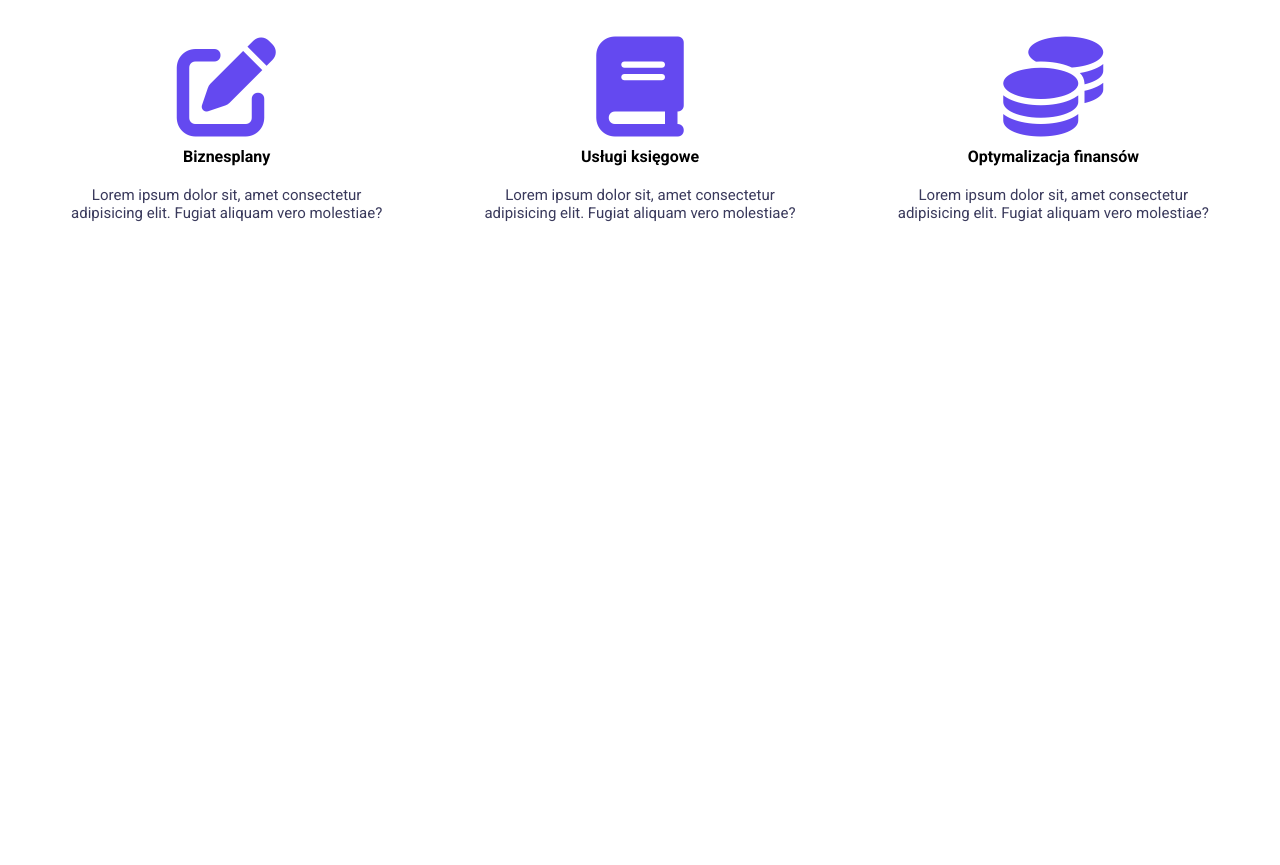
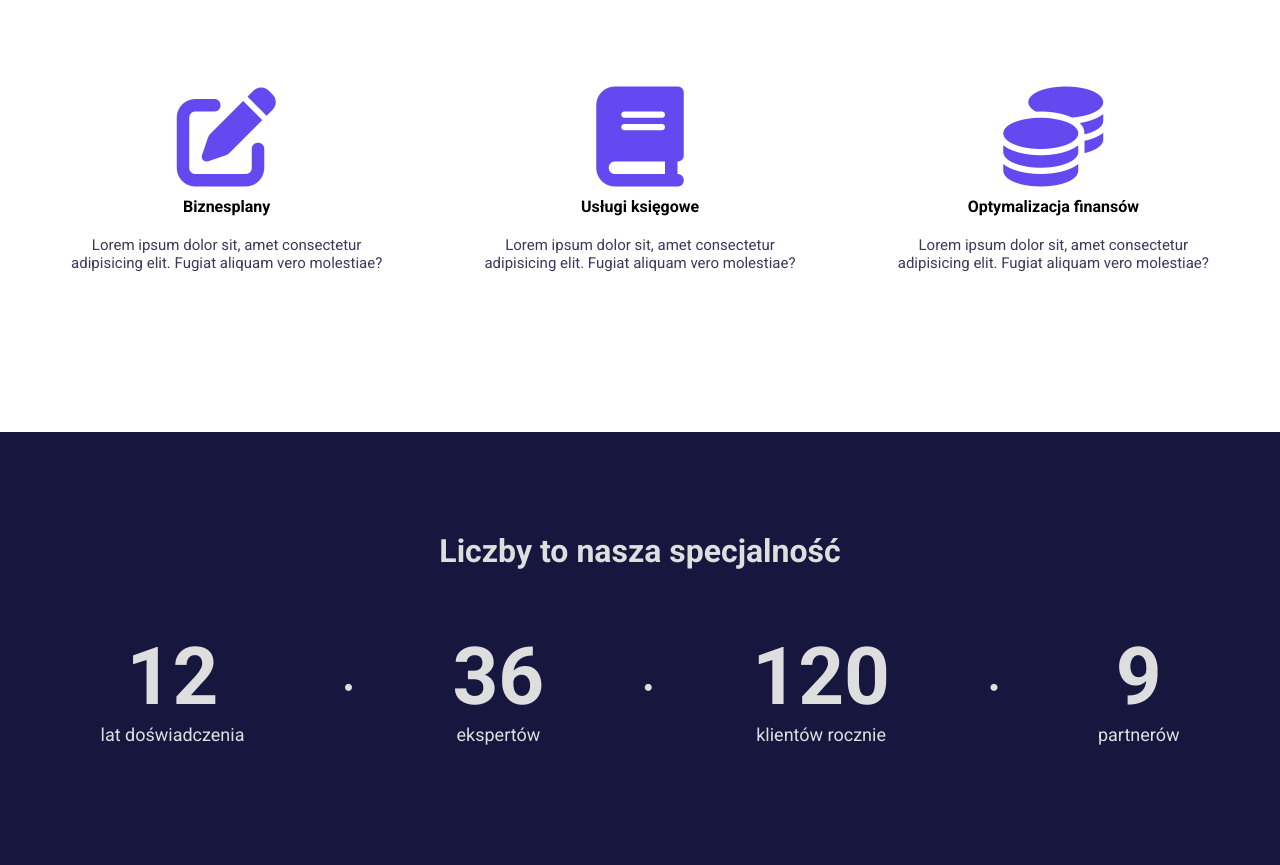
Before and after one commit to marcinbroniszewski/Project_HTML_CSS_JS, a website: page index.html in a window 1280 px wide. Shown: the part 832-1697 px from the top of the page. Before the commit the page ends 1114 px from the top, so only its background shows below. Drawn offline with Linux system fonts and the light colour scheme.

Commit message:
experience section added

```diff
--- a/index.html
+++ b/index.html
@@ -76,6 +76,45 @@
                 </div>
             </div>
         </section>
+
+
+        <section class="aboutus">
+            <div class="experience">
+
+                <p class="experience__pseudo-header">Liczby to nasza specjalność</p>
+
+                <div class="experience__container wrapper">
+                    <div class="experience__box">
+                        <p class="experience__number">12</p>
+                        <p class="experience__text">
+                            lat doświadczenia
+                        </p>
+                    </div>
+                    <i class="fa-solid fa-circle"></i>
+                    <div class="experience__box">
+                        <p class="experience__number">36</p>
+                        <p class="experience__text">
+                           ekspertów
+                        </p>
+                    </div>
+                    <i class="fa-solid fa-circle"></i>
+                    <div class="experience__box">
+                        <p class="experience__number">120</p>
+                        <p class="experience__text">
+                            klientów rocznie
+                        </p>
+                    </div>
+                    <i class="fa-solid fa-circle"></i>
+                    <div class="experience__box">
+                        <p class="experience__number">9</p>
+                        <p class="experience__text">
+                            partnerów
+                        </p>
+                    </div>
+                </div>
+            </div>
+        </section>
+
     </main>
 
 
--- a/src/sass/main.scss
+++ b/src/sass/main.scss
@@ -109,7 +109,6 @@ body {
 // header
 
 .header {
-
 	&__bg-img {
 		position: relative;
 		height: 45rem;
@@ -129,7 +128,7 @@ body {
 	}
 
 	&__text {
-		margin: .5rem;
+		margin: 0.5rem;
 		text-align: center;
 		font-size: 1.8rem;
 		font-weight: bold;
@@ -173,8 +172,7 @@ body {
 		}
 
 		p {
-			margin-bottom: 3rem;
-			margin: 0 1rem 2rem;
+			margin: 0 1.5rem 6rem;
 			font-size: 1.4rem;
 			color: var(--regular-text);
 		}
@@ -183,6 +181,43 @@ body {
 	i {
 		font-size: 10rem;
 		color: rgb(100, 73, 240);
+	}
+}
+
+// about
+
+.aboutus {
+	.experience {
+		display: flex;
+		flex-direction: column;
+		margin-top: 10rem;
+		padding: 3rem 0;
+		background-color: rgb(22, 22, 63);
+		color: rgb(222, 222, 222);
+		text-align: center;
+
+		.fa-circle {
+			font-size: 0.7rem;
+		}
+
+		&__pseudo-header {
+			width: 50%;
+			align-self: center;
+			padding: 2rem 0;
+			font-size: 2.4rem;
+			font-weight: bold;
+		}
+
+		&__box {
+			margin: 4rem 0;
+		}
+		&__number {
+			font-size: 4rem;
+			font-weight: bold;
+		}
+		&__text {
+			font-size: 1.3rem;
+		}
 	}
 }
 
@@ -216,7 +251,19 @@ body {
 			font-size: 1.5rem;
 		}
 	}
-
+	.aboutus {
+		.experience {
+			&__pseudo-header {
+				font-size: 2.8rem;
+			}
+			&__number {
+				font-size: 4rem;
+			}
+			&__text {
+				font-size: 1.4rem;
+			}
+		}
+	}
 }
 
 @media (min-width: 447px) {
@@ -226,7 +273,6 @@ body {
 		}
 	}
 }
-
 
 @media (min-width: 576px) {
 	.nav {
@@ -247,6 +293,20 @@ body {
 			top: 35%;
 		}
 	}
+
+	.aboutus {
+		.experience {
+			&__container {
+				display: flex;
+				justify-content: space-evenly;
+				align-items: center;
+			}
+
+			&__number {
+				font-size: 4.5rem;
+			}
+		}
+	}
 }
 
 @media (min-width: 640px) {
@@ -254,9 +314,7 @@ body {
 		padding: 0 2.5rem;
 		font-size: 2rem;
 	}
-
 }
-
 
 @media (min-width: 768px) {
 	.nav {
@@ -276,7 +334,6 @@ body {
 	}
 
 	.header {
-
 		&__bg-img {
 			height: 55rem;
 		}
@@ -292,15 +349,21 @@ body {
 			margin-top: 6rem;
 		}
 	}
+
+	.aboutus {
+		.experience {
+			&__number {
+				font-size: 6rem;
 			}
-
+		}
+	}
+}
 
 @media (min-width: 992px) {
 	.header {
 		&__bg-img {
 			background-image: url(../img/bg-large.jpg);
 		}
-
 
 		&__btn {
 			margin-top: 8rem;
@@ -323,6 +386,10 @@ body {
 			margin: 0 2rem;
 		}
 
+		&__text {
+			margin-bottom: 9rem;
+		}
+
 		&__one {
 			grid-column: 1/5;
 		}
@@ -338,6 +405,20 @@ body {
 		&__container p {
 			width: 80%;
 			margin: 2rem auto 6rem;
+		}
+	}
+	.aboutus {
+		.experience {
+			padding: 6rem 0;
+			&__pseudo-header {
+				font-size: 3.2rem;
+			}
+			&__number {
+				font-size: 6rem;
+			}
+			&__text {
+				font-size: 1.8rem;
+			}
 		}
 	}
 }
@@ -385,6 +466,15 @@ body {
 		}
 		&__text {
 			margin: 1rem 0;
+		}
+	}
+	.aboutus {
+		.experience {
+			padding: 8rem 0;
+			&__number {
+				font-size: 8rem;
+			}
+
 		}
 	}
 }
@@ -443,7 +533,11 @@ body {
 	}
 
 	.header {
-
+		&__container {
+			top: 18%;
+			left: 5%;
+			width: 60%;
+		}
 		&__title {
 			font-size: 6rem;
 		}
```
Also changed, not shown: dist/css/main.css, dist/css/main.min.css. Lines whose indentation alone changed are shown as unchanged.
